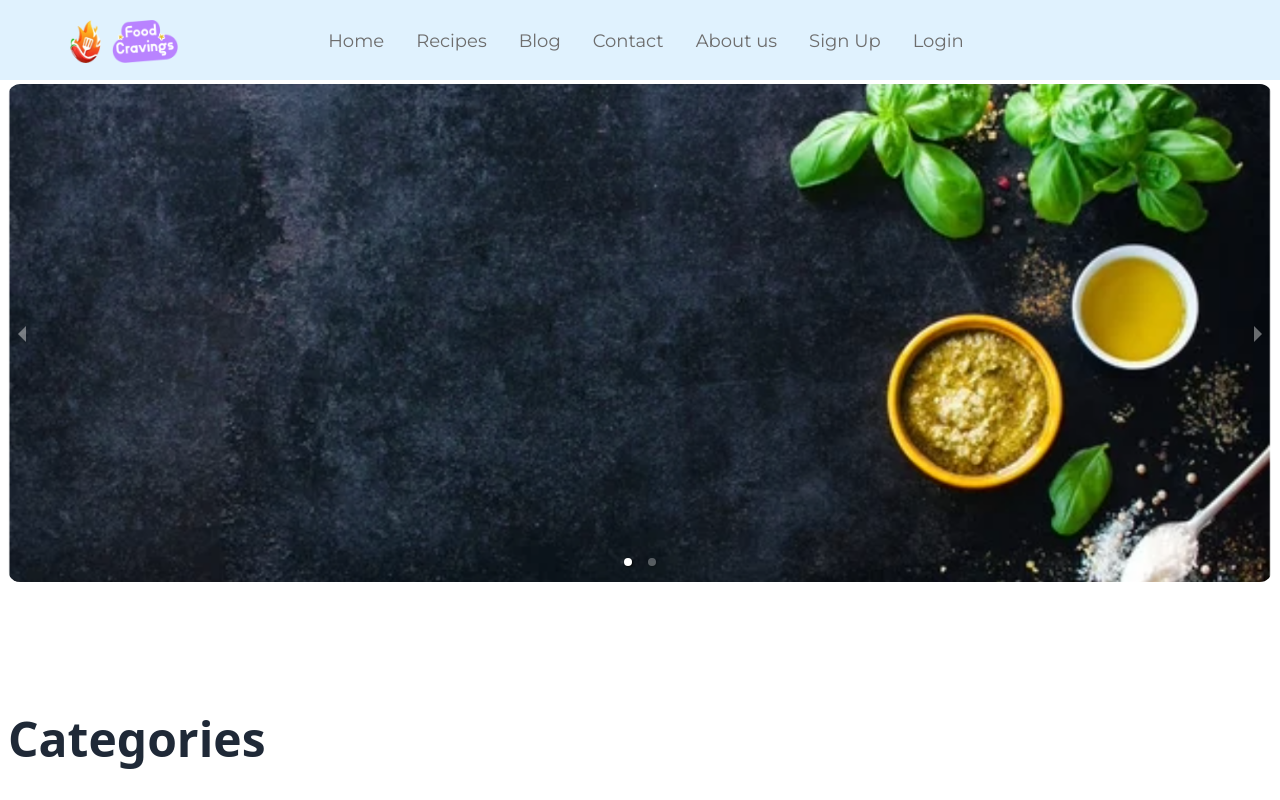
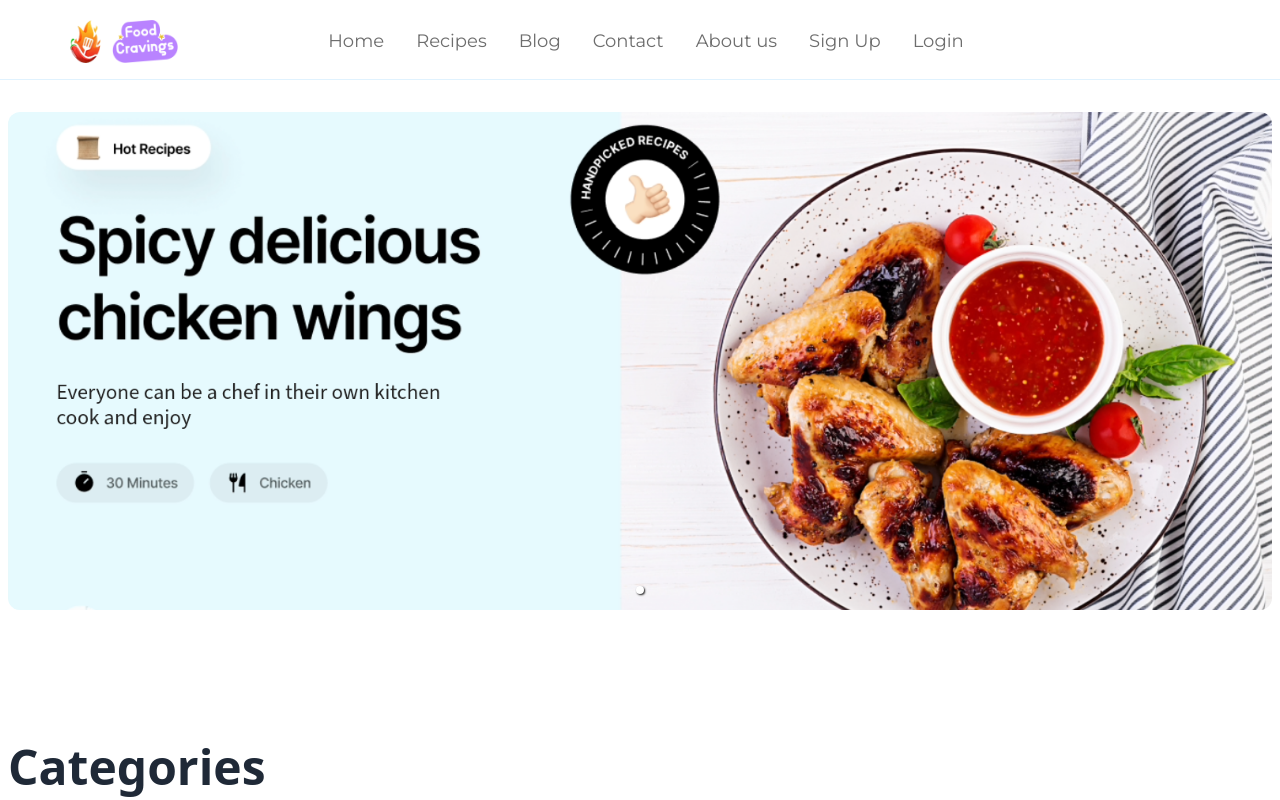
Before and after one commit to mahmud-bhuiyan/food-cravings, a React (Vite) app: page / in a window 1280 px wide. Shown: the top 800 px of the page. Built offline with nearby package versions, Linux system fonts and the light colour scheme; some icons are missing; a web font is replaced by a local one.

Commit message:
banner updated

```diff
--- a/src/Components/Navbar.jsx
+++ b/src/Components/Navbar.jsx
@@ -25,7 +25,7 @@ const Navbar = () => {
   ];
 
   return (
-    <header className="padding-x w-full pt-5 pb-4 fixed z-10 bg-sky-100">
+    <header className="padding-x w-full pt-5 pb-4 fixed z-10 bg-white">
       <nav className="flex justify-between items-center max-container">
         <a href="/">
           <img src={headerLogo} alt="headerLogo" width={120} height={30} />
--- a/src/Layout/MainLayout.jsx
+++ b/src/Layout/MainLayout.jsx
@@ -13,7 +13,7 @@ const MainLayout = () => {
         <Outlet />
       </section>
 
-      <section className="py-8 bg-sky-100">
+      <section className="py-8 bg-sky-50">
         <Footer />
       </section>
     </div>
--- a/src/Pages/Home/Banner/Banner.jsx
+++ b/src/Pages/Home/Banner/Banner.jsx
@@ -1,10 +1,10 @@
 import "react-responsive-carousel/lib/styles/carousel.min.css";
 import { Carousel } from "react-responsive-carousel";
-import { banner4, banner5 } from "../../../assets/banner";
+import { banner1 } from "../../../assets/banner";
 
 const Banner = () => {
   return (
-    <section className="px-4 sm:px-2">
+    <section className="px-4 sm:px-2 mt-8">
       <Carousel
         infiniteLoop={true}
         autoPlay={true}
@@ -13,11 +13,7 @@ const Banner = () => {
         showThumbs={false}
       >
         <div>
-          <img src={banner5} className="rounded-xl" />
-        </div>
-
-        <div>
-          <img src={banner4} className="rounded-xl" />
+          <img src={banner1} className="rounded-xl" />
         </div>
       </Carousel>
     </section>
--- a/src/assets/banner/index.js
+++ b/src/assets/banner/index.js
@@ -1,4 +1,5 @@
+import banner1 from "./banner-1.png";
 import banner4 from "./banner-4.png";
 import banner5 from "./banner-5.png";
 
-export { banner4, banner5 };
+export { banner1, banner4, banner5 };
```
Also changed, not shown: src/assets/banner/banner-1.png (added).
